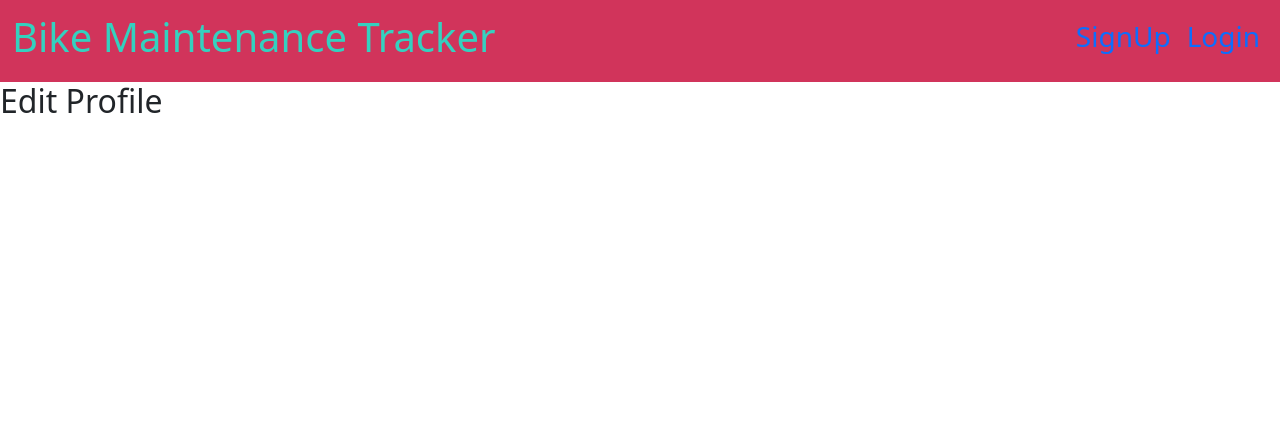
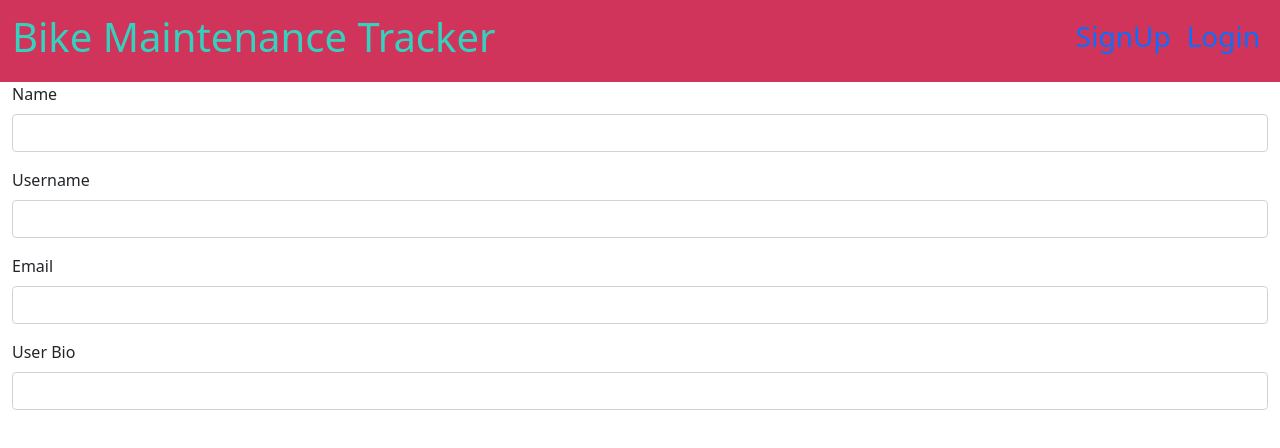
Before and after one commit to ds1242/bike-maintenance-tracker, a React (Create React App) app in the folder client/: page /editprofile in a window 1280 px wide. Shown: the top 448 px of the page. Built offline with nearby package versions, Linux system fonts and the light colour scheme; no server answers.

Commit message:
setup basic form with user data loading and editable

```diff
--- a/client/src/pages/EditProfile.js
+++ b/client/src/pages/EditProfile.js
@@ -1,6 +1,6 @@
 import React, { useState } from 'react';
 // import { Link } from 'react-router-dom';
-// import { Card, ListGroup, ListGroupItem, Button, Container, Row, Col } from 'react-bootstrap';
+import { Form, Button, Container, Row, Col } from 'react-bootstrap';
 import { useQuery } from '@apollo/react-hooks';
 import { QUERY_ME } from '../utils/queries'
 import { UPDATE_USER } from '../utils/mutations';
@@ -32,7 +32,26 @@ const EditProfile = () => {
         )
     }
     return (
-        <h2>Edit Profile</h2>
+        <Container fluid>
+            <Form>
+                <Form.Group className="mb-3">
+                    <Form.Label>Name</Form.Label>
+                    <Form.Control type="text" name="name" value={userData.name} onChange={handleChange} />
+                </Form.Group>
+                <Form.Group className="mb-3">
+                    <Form.Label>Username</Form.Label>
+                    <Form.Control type="text" name="username" value={userData.username} onChange={handleChange} />
+                </Form.Group>
+                <Form.Group className="mb-3">
+                    <Form.Label>Email</Form.Label>
+                    <Form.Control type="text" name="email" value={userData.email} onChange={handleChange} />
+                </Form.Group>
+                <Form.Group className="mb-3">
+                    <Form.Label>User Bio</Form.Label>
+                    <Form.Control type="text" name="username" value={userData.userBio} onChange={handleChange} />
+                </Form.Group>
+            </Form>
+        </Container>
     )
 };
 
```
